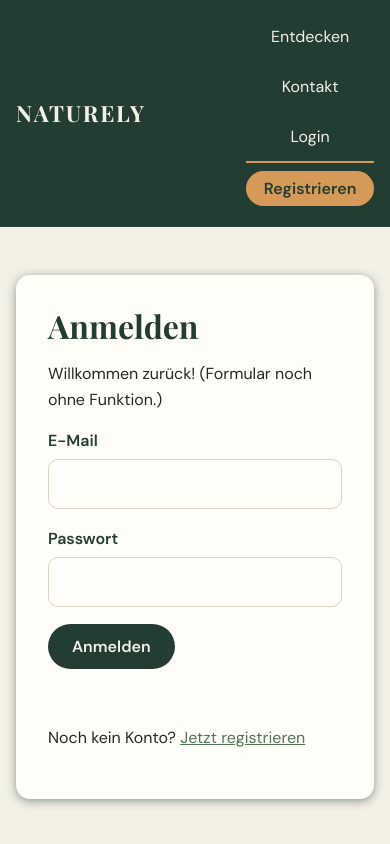
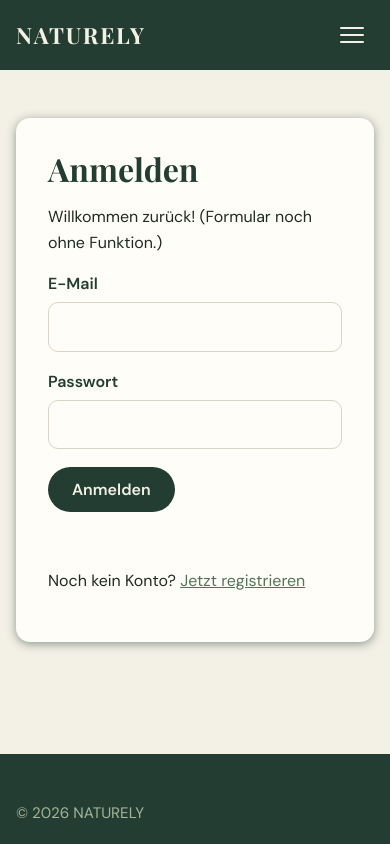
Before and after one commit to gitphinehas/naturely, a plain HTML site: page frontend/login.html in a window 390 px wide. Shown: the top 844 px of the page. Drawn offline with Linux system fonts and the light colour scheme.

Commit message:
add burger menu to all sites

```diff
--- a/frontend/login.html
+++ b/frontend/login.html
@@ -6,17 +6,23 @@
   <title>Login – NATURELY</title>
   <meta name="description" content="NATURELY – Naturbeobachtungen in deiner Umgebung entdecken.">
   <link rel="stylesheet" href="css/style.css">
+  <script src="js/nav.js" defer></script>
 </head>
 <body>
   <a class="skip" href="#inhalt">Zum Inhalt springen</a>
   <header class="site-header">
     <div class="wrap">
       <a class="logo" href="index.html">NATURELY</a>
-      <nav aria-label="Hauptnavigation">
+      <button class="nav-toggle" type="button" aria-expanded="false" aria-controls="site-nav" aria-label="Menü öffnen">
+        <span class="nav-toggle__bar"></span>
+        <span class="nav-toggle__bar"></span>
+        <span class="nav-toggle__bar"></span>
+      </button>
+      <nav class="site-nav" id="site-nav" aria-label="Hauptnavigation">
         <ul class="nav">
         <li><a href="index.html#suche">Entdecken</a></li>
         <li><a href="kontakt.html">Kontakt</a></li>
-        <li><a href="login.html" aria-current="page">Login</a></li>
+        <li><a href="login.html">Login</a></li>
         <li><a class="btn btn--accent" href="registrierung.html">Registrieren</a></li>
         </ul>
       </nav>
```
Also changed, not shown: frontend/datenschutz.html (+7 -1 lines), frontend/impressum.html (+7 -1 lines), frontend/kontakt.html (+8 -2 lines), frontend/registrierung.html (+8 -2 lines).
